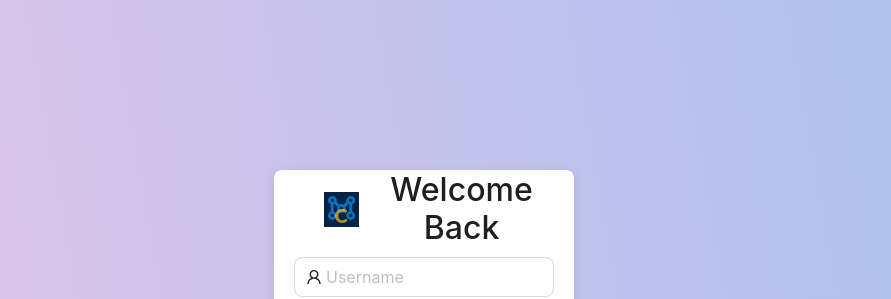
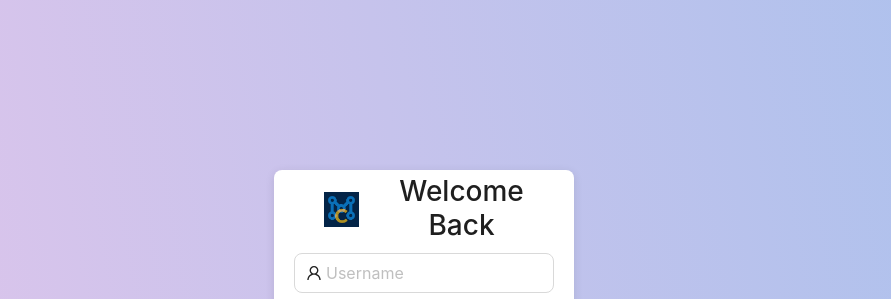
Before and after one commit to Maple0205/ManezCo, a React (Create React App) app in the folder frontend/: page / in a window 1280 px wide. Shown: the top 299 px of the page, without its empty margins (216-1107 px from the left). Built offline with nearby package versions, Linux system fonts and the light colour scheme.

Commit message:
modify title

```diff
--- a/frontend/src/pages/Login/index.js
+++ b/frontend/src/pages/Login/index.js
@@ -62,7 +62,7 @@ const Login = () => {
             marginLeft: '30px',
           }}
         />
-        <h2 style={{ margin: '0' }}>Welcome Back</h2>
+        <h3 style={{ margin: '0' }}>Welcome Back</h3>
       </div>
 
       <Form.Item
```
